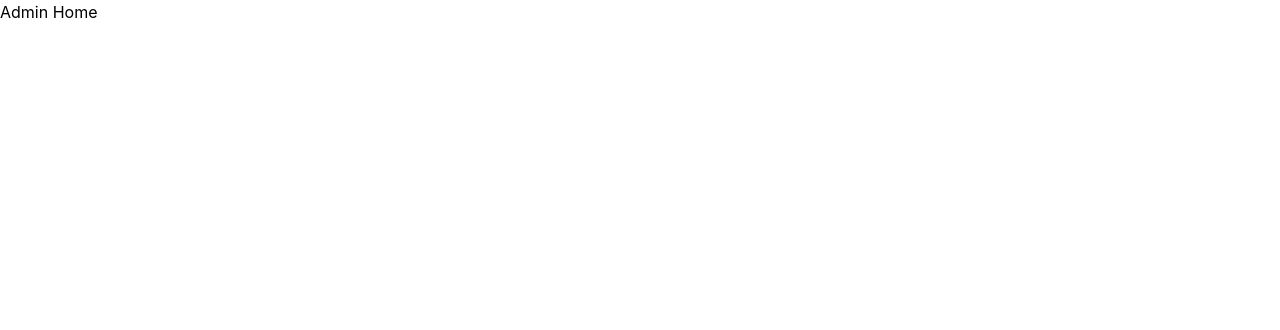
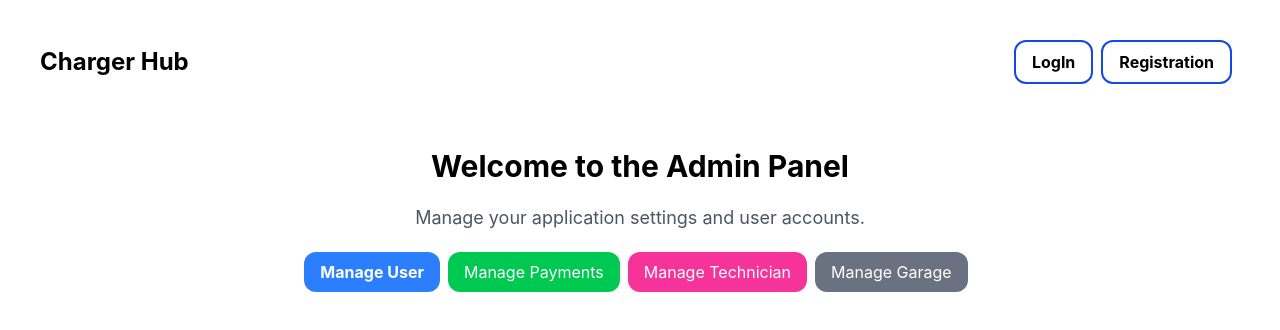
Before and after one commit to ar-sohan/Chraging_Hub_Frontend, a Next.js app: page /admin in a window 1280 px wide. Shown: the top 330 px of the page. Built offline with nearby package versions, Linux system fonts and the light colour scheme.

Commit message:
all routes implemented with tailwind and dynamic routes also implemented

```diff
--- /dev/null
+++ b/app/admin/components/Footer.jsx
@@ -0,0 +1,7 @@
+export default function Footer(){
+    return(
+        <>
+            <h1>Footer</h1>
+        </>
+    )
+}
--- /dev/null
+++ b/app/admin/components/Header.tsx
@@ -0,0 +1,7 @@
+export default function Header(){
+    return (
+        <>
+            <h1>Header</h1>
+        </>
+    )
+}
--- /dev/null
+++ b/app/admin/components/Nav.tsx
@@ -0,0 +1,7 @@
+export default function Nav(){
+    return(
+        <>
+            <h1>Navbar</h1>
+        </>
+    )
+}
--- /dev/null
+++ b/app/admin/error/page.tsx
@@ -0,0 +1,12 @@
+export default function Error(){
+    return (
+        <>
+            <div className="flex flex-col justify-center items-center min-h-screen">
+                <h1 className="font-bold text-lg">
+                    <span className="text-4xl text-yellow-500 pr-3">404</span> not found!
+                </h1><br />
+                <p className="text-3xl font-medium">This page will be available soon</p>
+            </div>
+        </>
+    )
+}
--- a/app/admin/manage_user/page.tsx
+++ b/app/admin/manage_user/page.tsx
@@ -1,5 +1,27 @@
+import Link from 'next/link'
+
 export default function ManageUsers() {
+
+
   return (
-    <h1>Manage User</h1>
+    <>
+      <h1>Manage User</h1>
+      <div>
+        <p>User - 1</p>
+        <Link href='admin/user_details'><button>Details</button></Link>
+      </div>
+      <div>
+        <p>User - 2</p>
+        <button>Details</button>
+      </div>
+      <div>
+        <p>User - 3</p>
+        <button>Details</button>
+      </div>
+      <div>
+        <p>User - 4</p>
+        <button>Details</button>
+      </div>
+    </>
   );
 }
--- a/app/admin/page.tsx
+++ b/app/admin/page.tsx
@@ -1,5 +1,27 @@
+import Link from 'next/link';
+
 export default function AdminHome() {
     return (
-        <h1>Admin Home</h1>
+        <>
+            <div className='m-10'>
+                <div className='flex justify-between items-center'>
+                    <h1 className='text-2xl font-bold'>Charger Hub</h1>
+                    <div>
+                        <Link href="admin/login"><button className='font-bold border-2 border-blue-700 text-black hover:bg-blue-700 hover:text-white py-2 px-4 rounded-xl mr-2'>LogIn</button></Link>
+                        <Link href="admin/registration"><button className='font-bold border-2 border-blue-700 text-black hover:bg-blue-700 hover:text-white py-2 px-4 rounded-xl mr-2'>Registration</button></Link>
+                    </div>
+                </div>
+                <div className="mt-16 flex flex-col items-center justify-center gap-5">
+                    <h1 className="text-3xl font-bold">Welcome to the Admin Panel</h1>
+                    <p className="text-lg text-gray-600">Manage your application settings and user accounts.</p>
+                    <div>
+                        <Link href="admin/manage_user"><button className="bg-blue-500 hover:bg-blue-700 text-white font-bold py-2 px-4 rounded-xl mr-2">Manage User </button></Link>
+                        <Link href="admin/manage_payments"><button className="bg-green-500 hover:bg-green-700 text-white py-2 px-4 rounded-xl mr-2">Manage Payments</button></Link>
+                        <Link href="admin/manage_technician"><button className="bg-pink-500 hover:bg-pink-700 text-white py-2 px-4 rounded-xl mr-2">Manage Technician</button></Link>
+                        <Link href="admin/error"><button className="bg-gray-500 hover:bg-gray-700 text-white py-2 px-4 rounded-xl mr-2">Manage Garage</button></Link>
+                    </div>
+                </div>
+            </div>
+        </>
     )
 }
```
Also changed, not shown: app/admin/manage_technician/page.tsx (renamed from app/admin/manage_technitian/page.tsx), app/admin/user_details/[id]/page.tsx (added).
